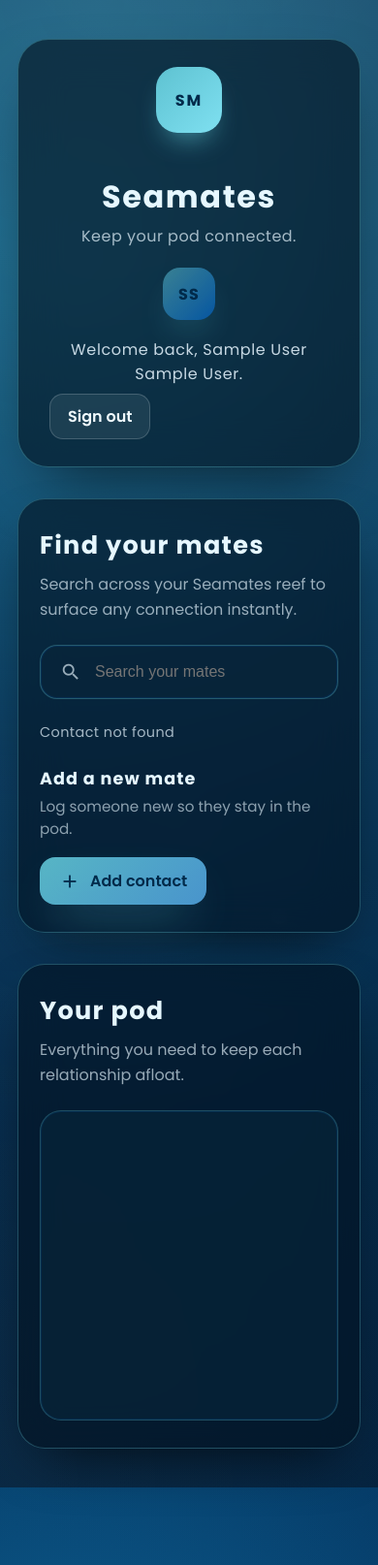
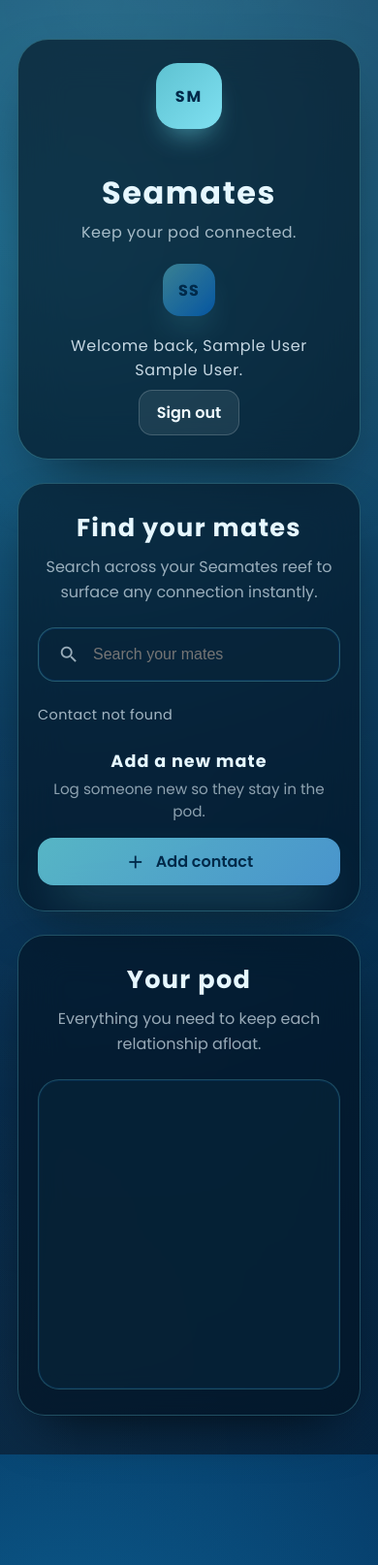
Before and after one commit to leo1400/contactManagerGroup6Fall2025, a PHP site: page /contact/contact.php in a window 390 px wide. Shown: the top 1614 px of the page at 97% size. Run offline with PHP 8.4, Linux system fonts and the light colour scheme; the visitor is signed in with stand-in values (Sample User, id 1); data that the repository does not hold is empty.

Commit message:
Revamp Seamates UI v2

```diff
--- a/css/styles.css
+++ b/css/styles.css
@@ -1105,6 +1192,28 @@ button.primary.halo:hover {
     margin-inline: auto;
   }
 
+  .app-header {
+    width: 100%;
+    margin-inline: auto;
+    align-items: center;
+    text-align: center;
+    padding: 24px 20px;
+  }
+
+  .app-brand,
+  .app-user {
+    align-items: center;
+    text-align: center;
+  }
+
+  .user-meta {
+    align-items: center;
+  }
+
+  .app-shell {
+    gap: 24px;
+  }
+
   .app-header,
   .panel {
     width: 100%;
@@ -1112,7 +1221,28 @@ button.primary.halo:hover {
   }
 
   .panel {
-    padding: 28px 22px;
+    padding: 26px 20px;
+  }
+
+  .app-content {
+    gap: 24px;
+  }
+
+  .panel-header h2,
+  .panel-header p,
+  .toolbar-copy {
+    text-align: center;
+  }
+
+  .panel-toolbar {
+    align-items: center;
+    text-align: center;
+    gap: 16px;
+  }
+
+  .panel-toolbar .primary.halo {
+    width: 100%;
+    justify-content: center;
   }
 
   .modal-card {
@@ -1121,7 +1251,7 @@ button.primary.halo:hover {
 
   .panel-toolbar {
     flex-direction: column;
-    align-items: flex-start;
+    align-items: center;
   }
 }
 
```
Also changed, not shown: other parts of css/styles.css (+87 -0 lines).
